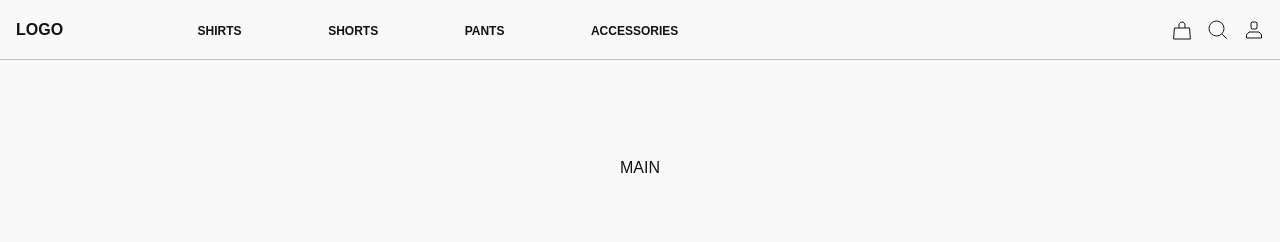
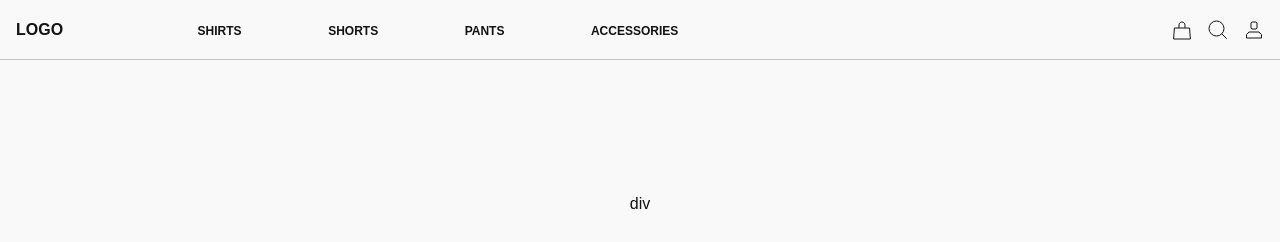
Before and after one commit to duncanmatt/ecomm_next, a Next.js app: page / in a window 1280 px wide. Shown: the top 242 px of the page. Built offline with nearby package versions, Linux system fonts and the light colour scheme.

Commit message:
fixed header

```diff
--- a/src/components/Layout.tsx
+++ b/src/components/Layout.tsx
@@ -9,7 +9,7 @@ const Layout = ({ children }: LayoutProps) => {
   return (
     <>
       <Header />
-			<div className='h-screen'>{children}</div>
+      <div className='container'>{children}</div>
       <div className='text-center'>Footer</div>
     </>
   );
--- a/src/components/header/Header.tsx
+++ b/src/components/header/Header.tsx
@@ -5,8 +5,8 @@ import React from 'react';
 const Header = () => {
   return (
     <>
-			<header className='h-60 z-60 border-b border-g'>
-				<div className='px-1rem md:hidden h-full'>
+      <header className='h-60 z-[60] border-b fixed top-0 right-0 left-0 border-g'>
+        <div className='relative bg-scroll px-1rem md:hidden h-full'>
           <Mobile />
         </div>
         <div className='px-1rem hidden md:block h-full'>
--- a/src/pages/index.tsx
+++ b/src/pages/index.tsx
@@ -1,12 +1,12 @@
 import Layout from '@/components/Layout';
 
 export default function Home() {
-	return (
-		<Layout>
-			<main
-				className={`flex min-h-screen flex-col items-center justify-between p-24`}>
-				MAIN
-			</main>
-		</Layout>
-	);
+  return (
+    <Layout>
+      <main
+        className={`flex flex-col items-center justify-between p-24`}
+      ></main>
+      <div className='h-screen text-center'>div</div>
+    </Layout>
+  );
 }
```
Lines whose indentation alone changed are shown as unchanged.
